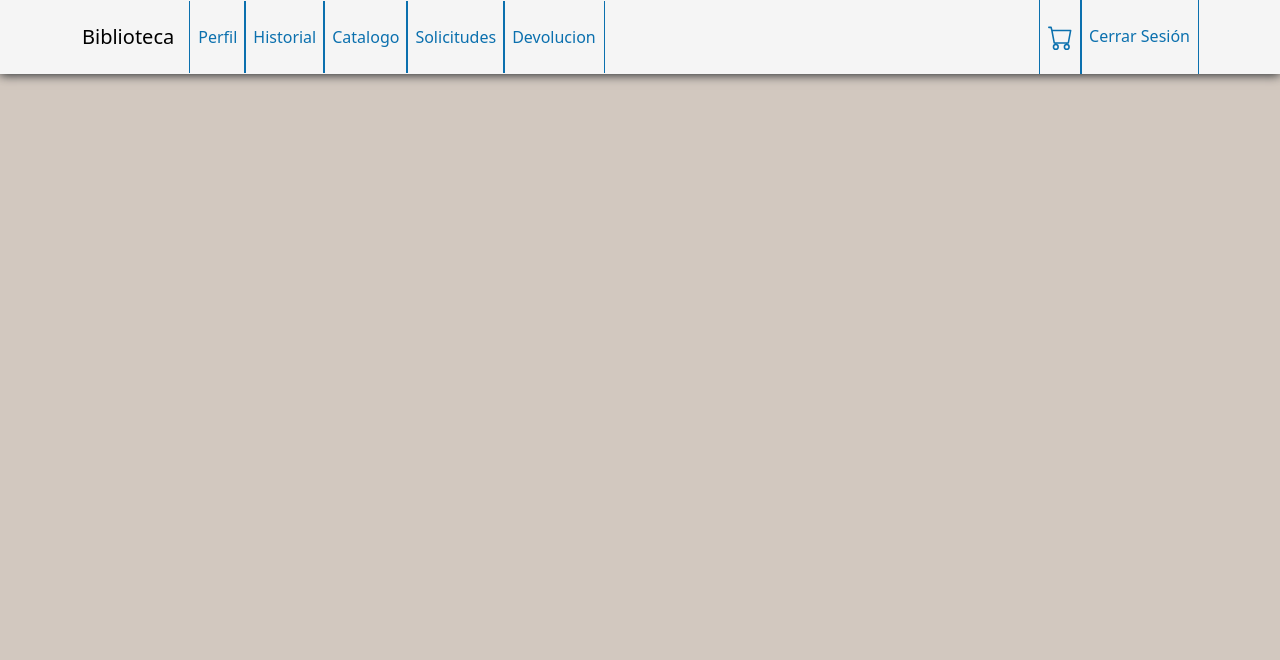
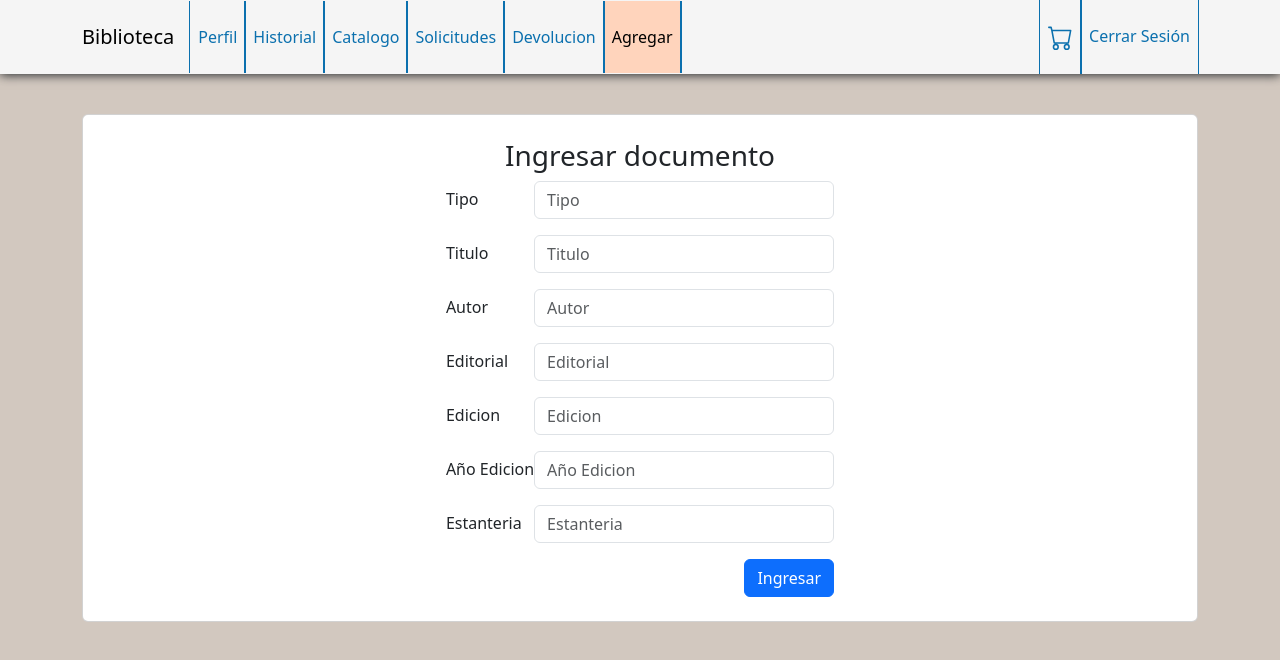
Before and after one commit to ChurrascoDevs/Frontend, a React (Create React App) app in the folder front/: page /agregar in a window 1280 px wide. Shown: the top 660 px of the page. Built offline with nearby package versions, Linux system fonts and the light colour scheme; a web font is replaced by a local one.

Commit message:
Vista administracion coleccion

```diff
--- a/front/src/common/Header.tsx
+++ b/front/src/common/Header.tsx
@@ -22,10 +22,12 @@ function Header() {
             <Nav.Link href="/catalogo" className={`nav-link ${currentPath === '/catalogo' ? 'active' : ''}`}>Catalogo</Nav.Link>
             <Nav.Link href="/solicitudes" className={`nav-link ${currentPath === '/solicitudes' ? 'active' : ''}`}>Solicitudes</Nav.Link>
             <Nav.Link href="/devolucion" className={`nav-link ${currentPath === '/devolucion' ? 'active' : ''}`}>Devolucion</Nav.Link>
+            <Nav.Link href="/agregar" className={`nav-link ${currentPath === '/agregar' ? 'active' : ''}`}>Agregar</Nav.Link>
           </Nav>
           <Nav>
             <Nav.Link href="/carrito" className="nav-link"><Cart size={25} /></Nav.Link>
             <Nav.Link href="/cerrar-sesion" className="nav-link">Cerrar Sesión</Nav.Link>
+
           </Nav>
         </Navbar.Collapse>
       </Container>
--- a/front/src/index.tsx
+++ b/front/src/index.tsx
@@ -14,6 +14,7 @@ import Solicitudes from './Vista 5/Solicitudes';
 //import FakeNighMode from './common/FakeNightMode'; //only if needed dev
 import GridSystem_ProfileWorkspace from './View 7 - User Summary/GridSystem_ProfileWorkingSpace';
 import Devolucion from './vista9/Devolucion';
+import AdministracionColeccion from './vista10/AdministracionColeccion';
 
 export default function App() {
   return (
@@ -24,6 +25,7 @@ export default function App() {
           <Route path="solicitudes" element={<Solicitudes />} />
           <Route path="register" element={<Register></Register>}> </Route>
           <Route path="devolucion" element={<Devolucion/>}> </Route>
+          <Route path="agregar" element={<AdministracionColeccion/>}> </Route>
           <Route path="perfil" element={<GridSystem_ProfileWorkspace></GridSystem_ProfileWorkspace>}> </Route>
 
       </Routes>
--- /dev/null
+++ b/front/src/vista10/AdministracionColeccion.tsx
@@ -0,0 +1,86 @@
+import React, { useState } from 'react';
+import { Container, Row, Col, Form, Button, Card } from 'react-bootstrap';
+//import './Devolucion.css';
+
+function AdministracionColeccion() {
+    return (
+        <Container className="devo-container  gap-3" style={{ paddingTop: '40px' }}>
+            <Card className='p-4'  >
+            <h3 className='centerForm'> Ingresar documento </h3>
+                <div className='container d-flex justify-content-center'>
+
+                <Form>
+                    <Form.Group bsPrefix="mb-3" as={Row} className="d-flex align-items-end">
+                        <Form.Group as={Col}>
+                            <Form.Label>Tipo</Form.Label>
+                        </Form.Group>
+                        <Form.Group as={Col}>
+                            <Form.Control style={{ width: '300px' }} placeholder="Tipo" />
+                        </Form.Group>
+                    </Form.Group>
+
+                    <Form.Group bsPrefix="mb-3" as={Row} className="d-flex align-items-end">
+                        <Form.Group as={Col}>
+                            <Form.Label>Titulo</Form.Label>
+                        </Form.Group>
+                        <Form.Group as={Col}>
+                            <Form.Control style={{ width: '300px' }} placeholder="Titulo" />
+                        </Form.Group>
+                    </Form.Group>
+
+                    <Form.Group bsPrefix="mb-3" as={Row} className="d-flex align-items-end">
+                        <Form.Group as={Col}>
+                            <Form.Label>Autor</Form.Label>
+                        </Form.Group>
+                        <Form.Group as={Col}>
+                            <Form.Control style={{ width: '300px' }} placeholder="Autor" />
+                        </Form.Group>
+                    </Form.Group>
+
+                    <Form.Group bsPrefix="mb-3" as={Row} className="d-flex align-items-end">
+                        <Form.Group as={Col}>
+                            <Form.Label>Editorial</Form.Label>
+                        </Form.Group>
+                        <Form.Group as={Col}>
+                            <Form.Control style={{ width: '300px' }} placeholder="Editorial" />
+                        </Form.Group>
+                    </Form.Group>
+
+                    <Form.Group bsPrefix="mb-3" as={Row} className="d-flex align-items-end">
+                        <Form.Group as={Col}>
+                            <Form.Label>Edicion</Form.Label>
+                        </Form.Group>
+                        <Form.Group as={Col}>
+                            <Form.Control style={{ width: '300px' }} placeholder="Edicion" />
+                        </Form.Group>
+                    </Form.Group>
+
+                    <Form.Group bsPrefix="mb-3" as={Row} className="d-flex align-items-end">
+                        <Form.Group as={Col}>
+                            <Form.Label>Año Edicion</Form.Label>
+                        </Form.Group>
+                        <Form.Group as={Col}>
+                            <Form.Control style={{ width: '300px' }} placeholder="Año Edicion" />
+                        </Form.Group>
+                    </Form.Group>
+
+                    <Form.Group bsPrefix="mb-3" as={Row} className="d-flex align-items-end">
+                        <Form.Group as={Col}>
+                            <Form.Label>Estanteria</Form.Label>
+                        </Form.Group>
+                        <Form.Group as={Col}>
+                            <Form.Control style={{ width: '300px' }} placeholder="Estanteria" />
+                        </Form.Group>
+                    </Form.Group>
+
+                    <div className="d-flex flex-row-reverse">
+                            <Button>Ingresar</Button>
+                    </div>
+                </Form>
+                </div>
+            </Card>
+        </Container>
+        );
+}
+
+export default AdministracionColeccion;
```
